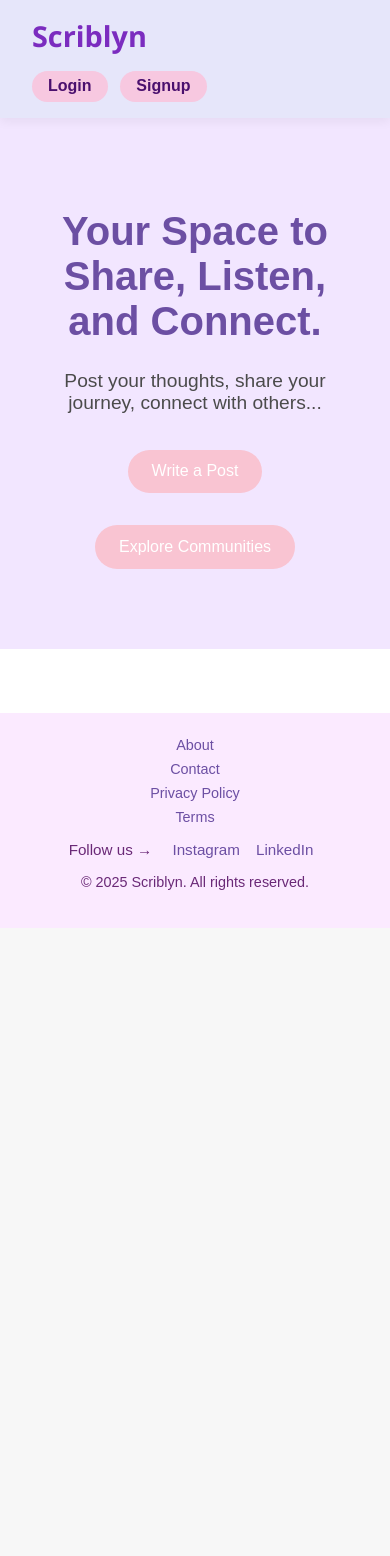
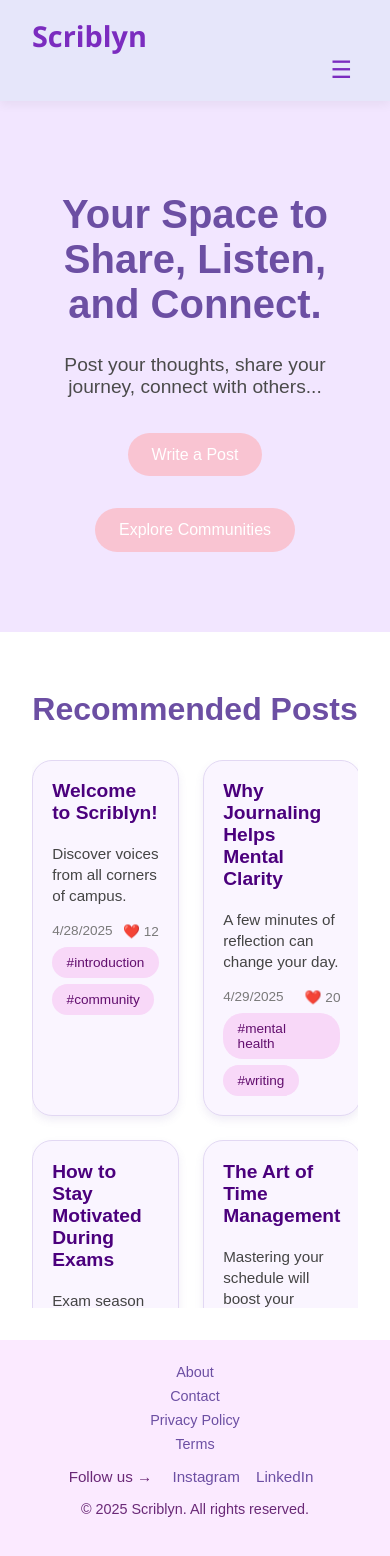
Before and after one commit to AlgoWitch/BlogPage, a React (Create React App) app: page / in a window 390 px wide. Before the commit the page ends 928 px from the top, so only its background shows below. Built offline with nearby package versions, Linux system fonts and the light colour scheme; the HTML template or start-up script is replaced by a standard one.

Commit message:
added main part of homepage

```diff
--- a/src/components/Pages/Feed.jsx
+++ b/src/components/Pages/Feed.jsx
@@ -3,8 +3,8 @@ import { Link } from 'react-router-dom';
 import './Feed.css';
 
 const tags = [
-  '#Life', '#College', '#MentalHealth', '#Productivity', '#Friendship',
-  '#Love', '#Stress', '#Success', '#Failure', '#DailyThoughts', '#Gratitude', '#Growth'
+  'Life', 'College', 'MentalHealth', 'Productivity', 'Friendship',
+  'Love', 'Stress', 'Success', 'Failure', 'DailyThoughts', 'Gratitude', 'Growth'
 ];
 
 const posts = [
@@ -133,7 +133,7 @@ const Feed = () => {
         </div>
 
         <div className="main-feed-wrapper">
-          <h3>✨ Explore Real Stories & Shared Journeys</h3>
+          <h3>Explore Real Stories & Shared Journeys</h3>
           <div className="post-grid">
             {posts.map((post) => (
               <Link to={`/post/${post.id}`} className="post-card" key={post.id}>
--- a/src/components/Pages/HomePage.css
+++ b/src/components/Pages/HomePage.css
@@ -1,4 +1,4 @@
-/* src/components/HomePage.css */
+
 
 body {
 font-family: 'Poppins', sans-serif;
@@ -6,12 +6,11 @@ body {
 }
 
 .hero-section {
-    background-color: #f2e6ff; /* lighter lavender */
+background-color: #f2e6ff;
 color: #4b007d;
 padding: 4rem 2rem;
 text-align: center;
 }
-
 
 .hero-section h1 {
 font-size: 2.5rem;
@@ -25,8 +24,8 @@ body {
 }
 
 .hero-section button {
-    background-color: #f9c4d2; /* pastel pink */
-    color: white;
+background-color: #f9c4d2;
+color:white;
 padding: 0.8rem 1.5rem;
 margin: 1rem;
 border: none;
@@ -35,11 +34,11 @@ body {
 cursor: pointer;
 }
 
-  .hero-section button:hover {
+.hero-section button\:hover {
 background-color: #dc7d9c;
 }
 
-  /* Main Feed */
+/* /\* Main Feed \*/
 .main-feed {
 padding: 2rem;
 background-color: #ffffff;
@@ -50,3 +49,80 @@ body {
 font-size: 2rem;
 color: #6c4fa3;
 }
+
+
+
+
+
+/* Feed Scroll Container */
+.post-list {
+  display: grid;
+  grid-template-columns: repeat(3, 1fr); /* exactly 3 per row */
+  gap: 1.5rem;
+  margin-top: 2rem;
+  max-height: 65vh;
+  overflow-y: auto;
+  padding-right: 0.5rem;
+}
+
+/* Custom scrollbar (optional but pretty) */
+.post-list::-webkit-scrollbar {
+  width: 8px;
+}
+.post-list::-webkit-scrollbar-thumb {
+  background-color: #c2a5d3;
+  border-radius: 10px;
+}
+.post-list::-webkit-scrollbar-track {
+  background: #f0f0f0;
+}
+
+/* Post Card Styles */
+.home-post-card {
+  background-color: #faf5ff;
+  border: 1px solid #e2d8f3;
+  border-radius: 20px;
+  padding: 1.2rem;
+  box-shadow: 0 4px 8px rgba(108, 79, 163, 0.1);
+  transition: transform 0.2s ease, box-shadow 0.2s ease;
+}
+
+.home-post-card:hover {
+  transform: translateY(-5px);
+  box-shadow: 0 8px 16px rgba(108, 79, 163, 0.15);
+}
+
+.home-post-card h3 {
+  margin-top: 0;
+  color: #4b007d;
+  font-size: 1.2rem;
+}
+
+.home-post-card p {
+  color: #444;
+  font-size: 0.95rem;
+  line-height: 1.4;
+  margin: 0.5rem 0 1rem;
+}
+
+.home-post-meta {
+  display: flex;
+  justify-content: space-between;
+  font-size: 0.85rem;
+  color: #7a7a7a;
+  margin-bottom: 0.5rem;
+}
+
+.home-tags {
+  display: flex;
+  flex-wrap: wrap;
+  gap: 0.4rem;
+}
+
+.tag {
+  background-color: #decdf2;
+  color: #4b007d;
+  font-size: 0.75rem;
+  padding: 0.3rem 0.6rem;
+  border-radius: 15px;
+}
--- a/src/components/Pages/HomePage.jsx
+++ b/src/components/Pages/HomePage.jsx
@@ -1,12 +1,77 @@
 // src/components/HomePage.jsx
-import React from 'react';
+import React, { useEffect, useState } from 'react';
 import Navbar from '../SmallerComponents/Navbar';
 import Footer from '../SmallerComponents/Footer';
 import './HomePage.css';
 
 function HomePage() {
+  const [posts, setPosts] = useState([]);
+
+  // Simulated login state — replace with real auth logic later
+  const isLoggedIn = false;
+
+  const randomGuestPosts = [
+    {
+      id: 1,
+      title: "Welcome to Scriblyn!",
+      content: "Discover voices from all corners of campus.",
+      likes: 12,
+      createdAt: "2025-04-28T10:00:00Z",
+      tags: ["introduction", "community"]
+    },
+    {
+      id: 2,
+      title: "Why Journaling Helps Mental Clarity",
+      content: "A few minutes of reflection can change your day.",
+      likes: 20,
+      createdAt: "2025-04-29T14:45:00Z",
+      tags: ["mental health", "writing"]
+    },
+    {
+      id: 3,
+      title: "Campus Life 101",
+      content: "Quick tips to survive and thrive in your first year.",
+      likes: 33,
+      createdAt: "2025-05-01T09:20:00Z",
+      tags: ["college", "advice"]
+    },
+    {
+      id: 4,
+      title: "How to Stay Motivated During Exams",
+      content: "Exam season can be tough, but staying positive can help.",
+      likes: 15,
+      createdAt: "2025-05-02T11:00:00Z",
+      tags: ["motivation", "studies"]
+    },
+    {
+      id: 5,
+      title: "The Art of Time Management",
+      content: "Mastering your schedule will boost your productivity.",
+      likes: 25,
+      createdAt: "2025-05-03T16:30:00Z",
+      tags: ["productivity", "time management"]
+    }
+  ];
+
+  useEffect(() => {
+    if (isLoggedIn) {
+      fetch('/data/userData.json')
+        .then(res => res.json())
+        .then(data => {
+          setPosts(data.posts || []);
+        })
+        .catch(error => {
+          console.error("Error loading user data:", error);
+          setPosts([]);
+        });
+    } else {
+      setPosts(randomGuestPosts);
+    }
+  }, [isLoggedIn]);
+
   return (
     <div>
+
 
       <div className="hero-section">
         <h1>Your Space to Share, Listen, and Connect.</h1>
@@ -16,9 +81,25 @@ function HomePage() {
       </div>
 
       <div className="main-feed">
-        {/* Add your main feed content here */}
+        <h2 className="feed-heading">{isLoggedIn ? 'Posts From People You Follow' : 'Recommended Posts'}</h2>
+        <div className="post-list">
+          {posts.map(post => (
+            <div key={post.id} className="home-post-card">
+              <h3>{post.title}</h3>
+              <p>{post.content}</p>
+              <div className="home-post-meta">
+                <span>{new Date(post.createdAt).toLocaleDateString()}</span>
+                <span>❤️ {post.likes}</span>
+              </div>
+              <div className="home-tags">
+                {post.tags?.map((tag, idx) => (
+                  <span key={idx} className="tag">#{tag}</span>
+                ))}
+              </div>
+            </div>
+          ))}
+        </div>
       </div>
-
 
     </div>
   );
--- a/src/components/SmallerComponents/Navbar.css
+++ b/src/components/SmallerComponents/Navbar.css
@@ -77,34 +77,34 @@
   color: #fff;
 }
 
-/* Hamburger Menu for small screens */
+/* Hamburger Menu Button */
 .navbar-toggle {
   display: none;
   background: none;
   border: none;
   font-size: 1.5rem;
   color: #7b2cbf;
+  cursor: pointer;
 }
 
+/* Responsive Styles */
 @media screen and (max-width: 768px) {
   .navbar {
     flex-direction: column;
     align-items: flex-start;
   }
 
-  .navbar-links {
+  .navbar-links,
+  .navbar-auth {
     display: none;
     flex-direction: column;
     width: 100%;
     margin-top: 1rem;
   }
 
-  .navbar-links.active {
+  .navbar-links.active,
+  .navbar-auth.active {
     display: flex;
-  }
-
-  .navbar-auth {
-    margin-top: 1rem;
   }
 
   .navbar-toggle {
--- a/src/components/SmallerComponents/Navbar.jsx
+++ b/src/components/SmallerComponents/Navbar.jsx
@@ -1,13 +1,18 @@
-import React from 'react';
+import React, { useState } from 'react';
 import { NavLink } from 'react-router-dom';
 import './Navbar.css';
 
 const Navbar = () => {
+  const [menuOpen, setMenuOpen] = useState(false);
+  const toggleMenu = () => setMenuOpen(!menuOpen);
+
   return (
     <nav className="navbar">
       <div className="navbar-logo">Scriblyn</div>
 
-      <div className="navbar-links">
+      <button className="navbar-toggle" onClick={toggleMenu}>☰</button>
+
+      <div className={`navbar-links ${menuOpen ? 'active' : ''}`}>
         <NavLink to="/" className={({ isActive }) => isActive ? "nav-link active" : "nav-link"}>Home</NavLink>
         <NavLink to="/feed" className={({ isActive }) => isActive ? "nav-link active" : "nav-link"}>Feed</NavLink>
         <NavLink to="/communities" className={({ isActive }) => isActive ? "nav-link active" : "nav-link"}>Communities</NavLink>
@@ -16,7 +21,7 @@ const Navbar = () => {
         <NavLink to="/profile" className={({ isActive }) => isActive ? "nav-link active" : "nav-link"}>Profile</NavLink>
       </div>
 
-      <div className="navbar-auth">
+      <div className={`navbar-auth ${menuOpen ? 'active' : ''}`}>
         <NavLink to="/login" className={({ isActive }) => isActive ? "nav-link active" : "nav-link"}>Login</NavLink>
         <NavLink to="/signup" className={({ isActive }) => isActive ? "nav-link active" : "nav-link"}>Signup</NavLink>
       </div>
```
Also changed, not shown: src/data/userData.json (added, +180 -0 lines). Lines whose indentation alone changed are shown as unchanged.
